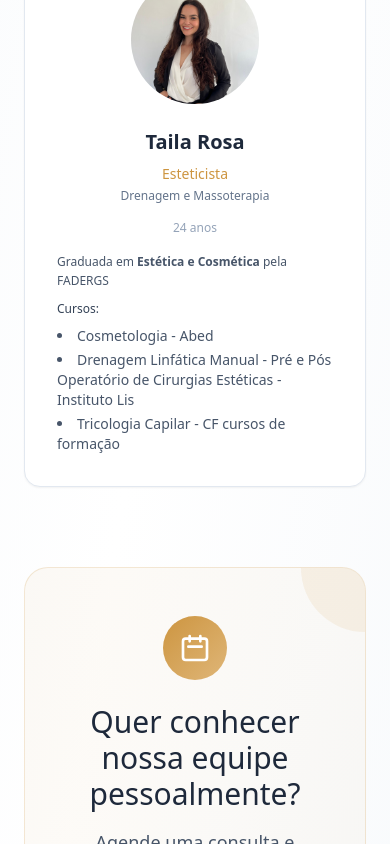
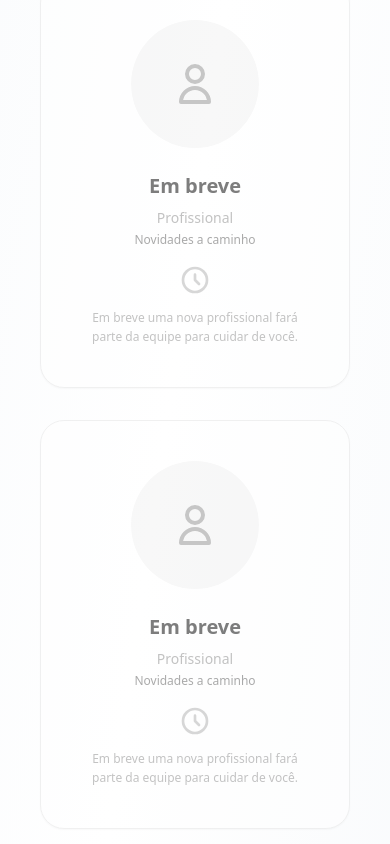
Before and after one commit to mittaEstetica/mittaestetica, a React (Vite) app: page /equipe in a window 390 px wide. Shown: the part 1156-2000 px from the top of the page. Built offline with nearby package versions, Linux system fonts and the light colour scheme; no server answers.

Commit message:
Added more style and banner

```diff
--- a/src/components/FoundersSection/FoundersSection.tsx
+++ b/src/components/FoundersSection/FoundersSection.tsx
@@ -1,5 +1,4 @@
 import MileneImg from '../../assets/milene.jpeg';
-import TailaImg from '../../assets/taila.jpeg';
 
 const founders = [
   {
@@ -18,23 +17,7 @@ const founders = [
         </ul>
       </>
     )
-  },
-  {
-    name: 'Taila Rosa',
-    age: 24,
-    img: TailaImg,
-    bio: (
-      <>
-        <p className="mb-2">Graduada em <b>Estética e Cosmética</b> pela FADERGS</p>
-        <p className="mb-2">Cursos:</p>
-        <ul className="list-disc list-inside text-sm text-slate-600">
-          <li>Cosmetologia - Abed</li>
-          <li>Drenagem Linfática Manual - Pré e Pós Operatório de Cirurgias Estéticas - Instituto Lis</li>
-          <li>Tricologia Capilar - CF cursos de formação</li>
-        </ul>
-      </>
-    )
-  },
+  }
 ];
 
 const FoundersSection = () => {
@@ -44,9 +27,10 @@ const FoundersSection = () => {
         <div className="text-center mb-12">
           <h2 className="text-4xl font-light text-slate-800 mb-2">Quem cuida de você</h2>
         </div>
-        <div className="grid grid-cols-1 md:grid-cols-2 gap-10 items-stretch justify-center">
+        <div className="flex justify-center w-full">
+          <div className="w-full max-w-lg mx-auto">
           {founders.map((f) => (
-            <div key={f.name} className="flex flex-col items-center bg-white/80 rounded-3xl shadow-xl p-10 border border-slate-100 h-full transition-transform hover:scale-105 hover:shadow-2xl duration-300">
+            <div key={f.name} className="flex flex-col items-center bg-white/80 rounded-3xl shadow-xl p-12 border border-slate-100 transition-transform hover:scale-105 hover:shadow-2xl duration-300">
               <div className="w-32 h-32 mb-6 rounded-full border-4 border-white shadow-lg overflow-hidden flex items-center justify-center bg-white">
                 <img src={f.img} alt={f.name} className="w-28 h-28 object-cover rounded-full" />
               </div>
@@ -57,6 +41,7 @@ const FoundersSection = () => {
               </div>
             </div>
           ))}
+          </div>
         </div>
       </div>
     </section>
--- a/src/components/Hero/Hero.tsx
+++ b/src/components/Hero/Hero.tsx
@@ -1,9 +1,21 @@
 import { useState, useEffect } from 'react';
+import MothersDayBanner from '../../assets/mothers_day_banner.png';
 
 const Hero = () => {
   const [currentSlide, setCurrentSlide] = useState(0);
 
   const slides = [
+    {
+      title: "Especial",
+      brand: "Dia das Mães",
+      description: "Venha celebrar conosco no dia 09 de Maio a partir das 9h. Um evento dedicado à beleza e bem-estar para quem você mais ama.",
+      gradient: "from-rose-100 via-pink-50 to-brand-gold/20",
+      bgImage: MothersDayBanner,
+      cta: {
+        text: "Garantir Vaga",
+        link: "https://wa.me/555192729544?text=Ol%C3%A1%2C%20gostaria%20de%20saber%20mais%20sobre%20o%20evento%20de%20Dia%20das%20M%C3%A3es!"
+      }
+    },
     {
       title: "Bem-vinda à",
       brand: "Mitta",
@@ -46,21 +58,42 @@ const Hero = () => {
 
   return (
     <section id="home" className="min-h-[70vh] flex flex-col items-center justify-center text-center px-4 relative overflow-hidden">
-      {/* Background with gradient */}
-      <div className={`absolute inset-0 bg-gradient-to-br ${slides[currentSlide].gradient} transition-all duration-1000`}></div>
+      {/* Background with gradient or image */}
+      <div className={`absolute inset-0 bg-gradient-to-br ${slides[currentSlide].gradient} transition-colors duration-1000`}></div>
+      {slides.map((slide, index) => (
+        slide.bgImage && (
+          <div
+            key={index}
+            className={`absolute inset-0 bg-cover bg-center transition-opacity duration-1000 ${index === currentSlide ? 'opacity-100' : 'opacity-0'}`}
+            style={{ backgroundImage: `url(${slide.bgImage})` }}
+          >
+            <div className="absolute inset-0 bg-white/40 backdrop-blur-[2px]"></div>
+          </div>
+        )
+      ))}
 
       {/* Carousel Content */}
       <div className="relative z-10 max-w-4xl mx-auto">
         <div className="transition-all duration-500 ease-in-out">
-          <h1 className="text-4xl md:text-6xl font-light text-slate-900 mb-4">
+          <h1 className={`text-4xl md:text-7xl font-light text-slate-900 mb-6 ${slides[currentSlide].bgImage ? 'drop-shadow-md' : ''}`}>
             {slides[currentSlide].title}{' '}
-            <span className="bg-gradient-to-r from-brand-green to-brand-gold bg-clip-text text-transparent font-semibold">
+            <span className={`bg-gradient-to-r from-brand-green to-brand-gold bg-clip-text text-transparent ${slides[currentSlide].bgImage ? 'font-bold drop-shadow-sm' : 'font-semibold'}`}>
               {slides[currentSlide].brand}
             </span>
           </h1>
-          <p className="text-lg md:text-2xl text-brand-text-secondary max-w-2xl mx-auto">
+          <p className={`text-lg md:text-2xl text-brand-text-secondary max-w-2xl mx-auto mb-10 ${slides[currentSlide].bgImage ? 'text-slate-800 drop-shadow-sm font-medium' : ''}`}>
             {slides[currentSlide].description}
           </p>
+          {slides[currentSlide].cta && (
+            <a
+              href={slides[currentSlide].cta.link}
+              target="_blank"
+              rel="noopener noreferrer"
+              className="inline-flex items-center justify-center bg-brand-gold text-white font-medium px-8 py-4 rounded-full shadow-lg hover:bg-brand-gold/90 transition-all hover:scale-105 duration-300"
+            >
+              {slides[currentSlide].cta.text}
+            </a>
+          )}
         </div>
       </div>
 
--- a/src/components/Team/Team.tsx
+++ b/src/components/Team/Team.tsx
@@ -1,7 +1,6 @@
 import React from 'react';
 import { Link } from 'react-router-dom';
 import MileneImg from '../../assets/milene.jpeg';
-import TailaImg from '../../assets/taila.jpeg';
 
 const teamMembers = [
   {
@@ -24,21 +23,31 @@ const teamMembers = [
     )
   },
   {
-    name: 'Taila Rosa',
-    age: 24,
-    img: TailaImg,
-    role: 'Esteticista',
-    specialty: 'Drenagem e Massoterapia',
+    name: 'Em breve',
+    role: 'Profissional',
+    specialty: 'Novidades a caminho',
+    isPlaceholder: true,
     bio: (
-      <>
-        <p className="mb-2">Graduada em <b>Estética e Cosmética</b> pela FADERGS</p>
-        <p className="mb-2 font-medium text-slate-700">Cursos:</p>
-        <ul className="list-disc list-inside text-sm text-slate-600 space-y-1">
-          <li>Cosmetologia - Abed</li>
-          <li>Drenagem Linfática Manual - Pré e Pós Operatório de Cirurgias Estéticas - Instituto Lis</li>
-          <li>Tricologia Capilar - CF cursos de formação</li>
-        </ul>
-      </>
+      <div className="flex flex-col items-center justify-center mt-4 text-center opacity-70">
+        <svg className="w-8 h-8 text-slate-400 mb-3" fill="none" stroke="currentColor" viewBox="0 0 24 24">
+          <path strokeLinecap="round" strokeLinejoin="round" strokeWidth={2} d="M12 8v4l3 3m6-3a9 9 0 11-18 0 9 9 0 0118 0z" />
+        </svg>
+        <p className="text-slate-500">Em breve uma nova profissional fará parte da equipe para cuidar de você.</p>
+      </div>
+    )
+  },
+  {
+    name: 'Em breve ',
+    role: 'Profissional',
+    specialty: 'Novidades a caminho',
+    isPlaceholder: true,
+    bio: (
+      <div className="flex flex-col items-center justify-center mt-4 text-center opacity-70">
+        <svg className="w-8 h-8 text-slate-400 mb-3" fill="none" stroke="currentColor" viewBox="0 0 24 24">
+          <path strokeLinecap="round" strokeLinejoin="round" strokeWidth={2} d="M12 8v4l3 3m6-3a9 9 0 11-18 0 9 9 0 0118 0z" />
+        </svg>
+        <p className="text-slate-500">Em breve uma nova profissional fará parte da equipe para cuidar de você.</p>
+      </div>
     )
   }
 ];
@@ -81,13 +90,13 @@ const Team = () => {
         </div>
 
         {/* Team Grid */}
-        <div className="flex justify-center">
-          <div className="grid grid-cols-1 md:grid-cols-2 gap-8 max-w-4xl">
+        <div className="flex justify-center w-full px-4">
+          <div className="grid grid-cols-1 md:grid-cols-3 gap-8 w-full max-w-6xl mx-auto">
           {teamMembers.map((member: any, index) => (
             <div
-              key={member.name}
-              className={`group relative bg-white rounded-2xl shadow-sm p-8 border border-slate-200 h-full transition-all duration-300 hover:shadow-md ${
-                member.isPlaceholder ? 'opacity-75' : ''
+              key={member.name + index}
+              className={`group relative bg-white rounded-3xl shadow-sm p-10 border border-slate-200 transition-all duration-300 hover:shadow-lg ${
+                member.isPlaceholder ? 'opacity-60 grayscale' : ''
               }`}
             >
 
```
Also changed, not shown: src/assets/mothers_day_banner.png (added).
